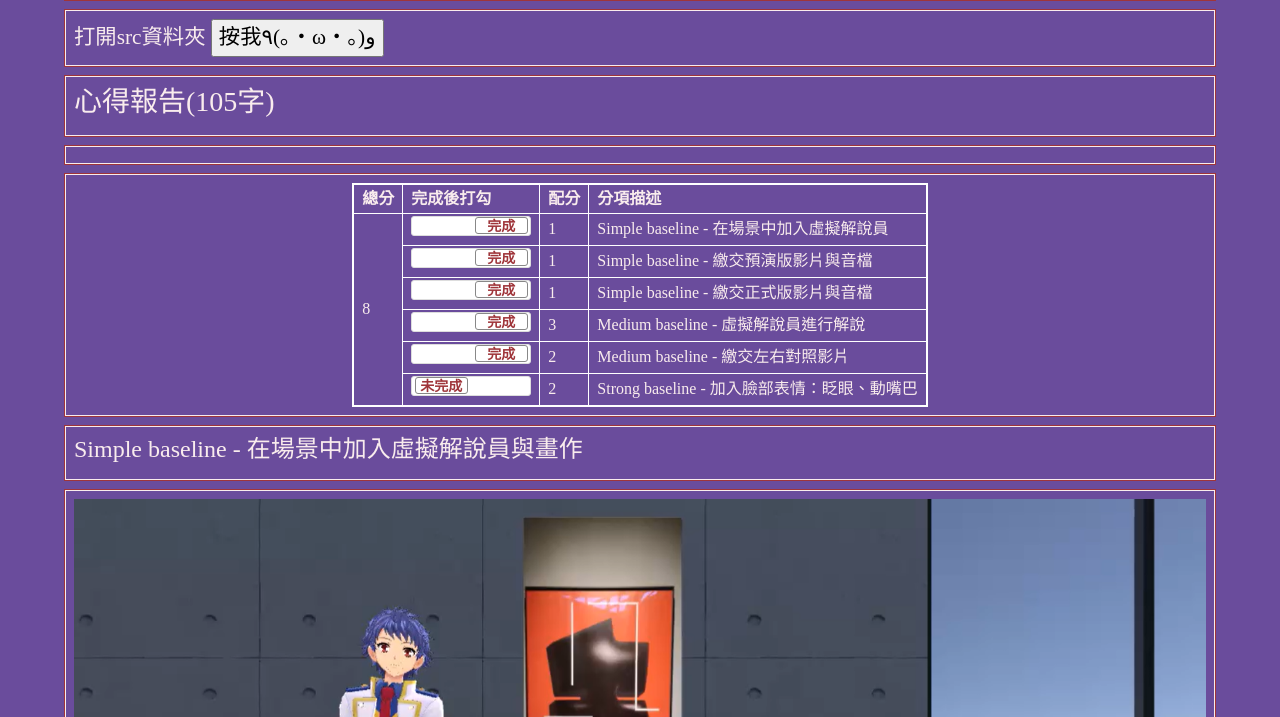
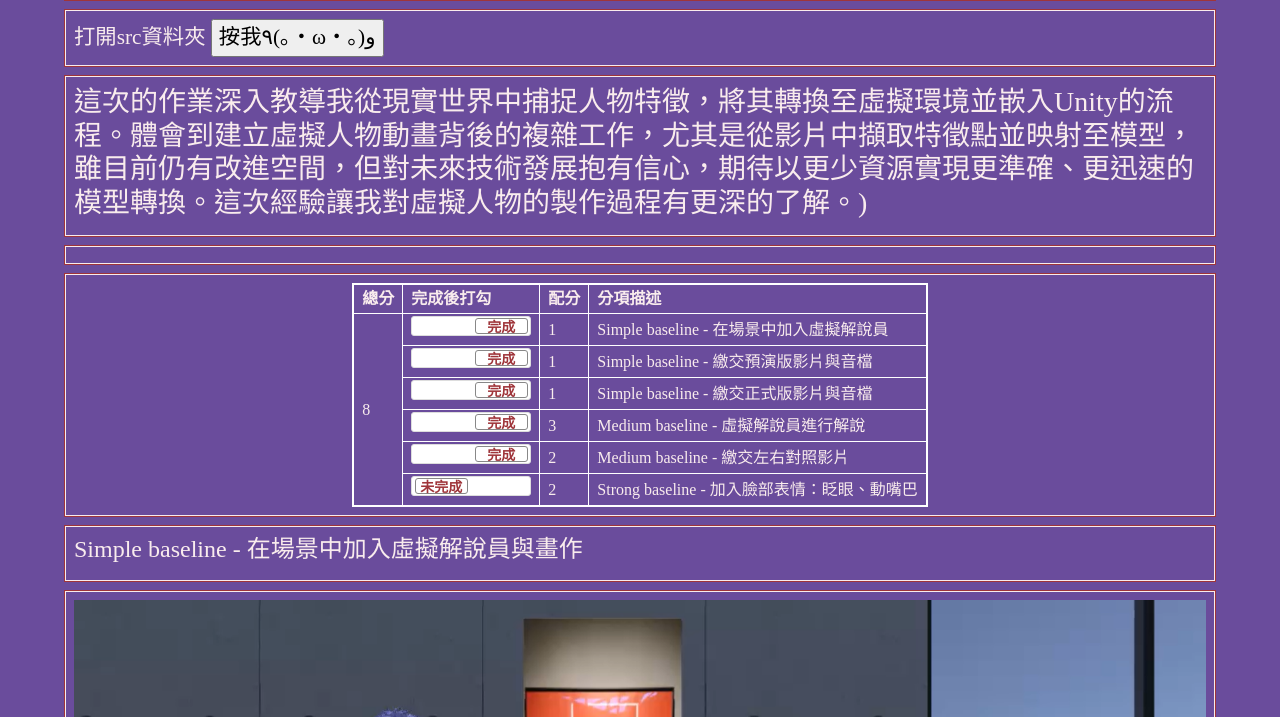
Before and after one commit to coffee0920/vis2023f, a plain HTML site: page hw09/index.html in a window 1280 px wide. Shown: the part 83-800 px from the top of the page. Drawn offline with nearby package versions, Linux system fonts and the light colour scheme.

Commit message:
Update index.html

```diff
--- a/hw09/index.html
+++ b/hw09/index.html
@@ -200,7 +200,7 @@
   <!-- ------------------------------------------------>
   <div class="row hw12">
     <div class="col-md-12 twenty">
-      <h3>心得報告(105字)</h3>
+      <h3>這次的作業深入教導我從現實世界中捕捉人物特徵，將其轉換至虛擬環境並嵌入Unity的流程。體會到建立虛擬人物動畫背後的複雜工作，尤其是從影片中擷取特徵點並映射至模型，雖目前仍有改進空間，但對未來技術發展抱有信心，期待以更少資源實現更準確、更迅速的模型轉換。這次經驗讓我對虛擬人物的製作過程有更深的了解。)</h3>
     </div>
   </div>
 
```
